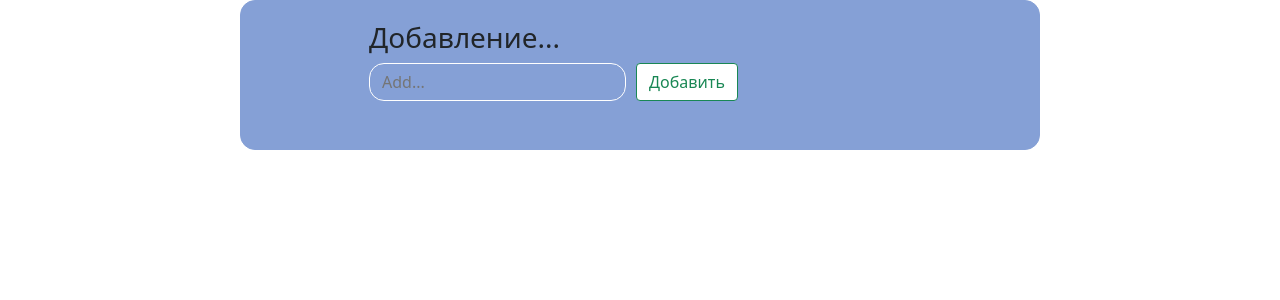
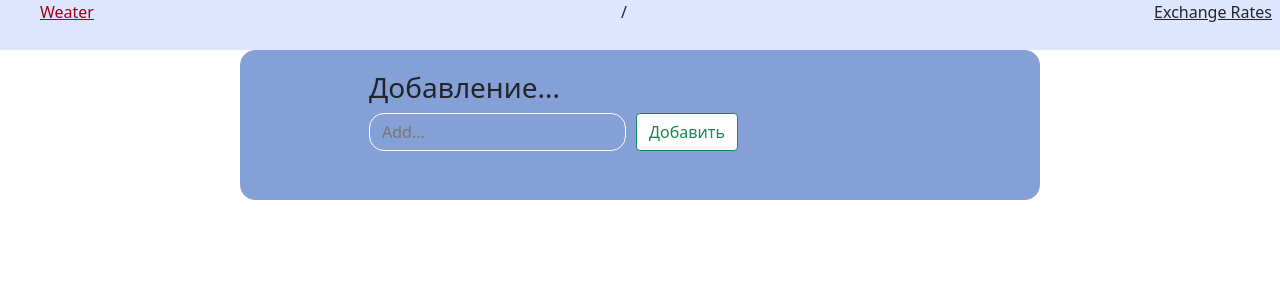
Before and after one commit to Karlen374/Weather, a React (Create React App) app: page / in a window 1280 px wide. Shown: the top 300 px of the page. Built offline with nearby package versions, Linux system fonts and the light colour scheme; no server answers.

Commit message:
appHeader

```diff
--- a/src/components/app/App.js
+++ b/src/components/app/App.js
@@ -18,8 +18,9 @@ const App=()=> {
   // const content= city ? <WeatherList city={city}/>:null;
   return (
     <>
-    {/* <AppHeader/> */}
+
     <Router>
+          <AppHeader/>
       <Routes>
         <Route path='/' element={<MainPage/>}/>
         <Route path='/:city' element={<SingleCityWeather/>}/>
--- a/src/components/appHeader/AppHeader.css
+++ b/src/components/appHeader/AppHeader.css
@@ -1,6 +1,12 @@
-.HeaderBlock{
+header{
   background-color: #E0E5FF;
   min-height:50px;
-
-
 }
+ul{
+  display:flex;
+  justify-content: space-between;
+}
+li{
+  list-style-type: none;
+  margin:0 8px;
+}
--- a/src/components/appHeader/AppHeader.js
+++ b/src/components/appHeader/AppHeader.js
@@ -5,19 +5,15 @@ const AppHeader = () => {
 
   return (
     <header className="app__header">
-    <h1 className="app__title">
-        {/* <Link to="/">
-            <span>Weather</span>
-        </Link> */}
-    </h1>
-    <nav className="app__menu">
+
+      <nav className="app__menu">
         <ul>
             <li><NavLink end style={({isActive})=>({color:isActive?'#9f0013':'inherit'})} to="/">Weater</NavLink></li>
             /
             <li><NavLink  style={({isActive})=>({color:isActive?'#9f0013':'inherit'})} to="/exchange">Exchange Rates</NavLink></li>
         </ul>
-    </nav>
-</header>
+      </nav>
+    </header>
   )
 }
 export default AppHeader;
```
